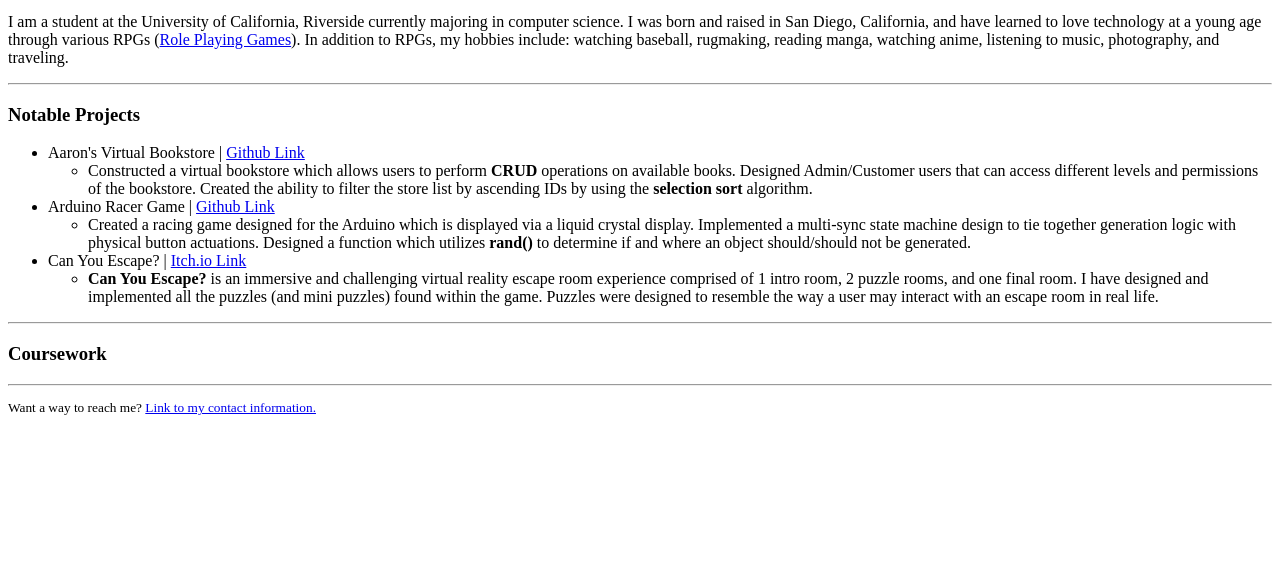
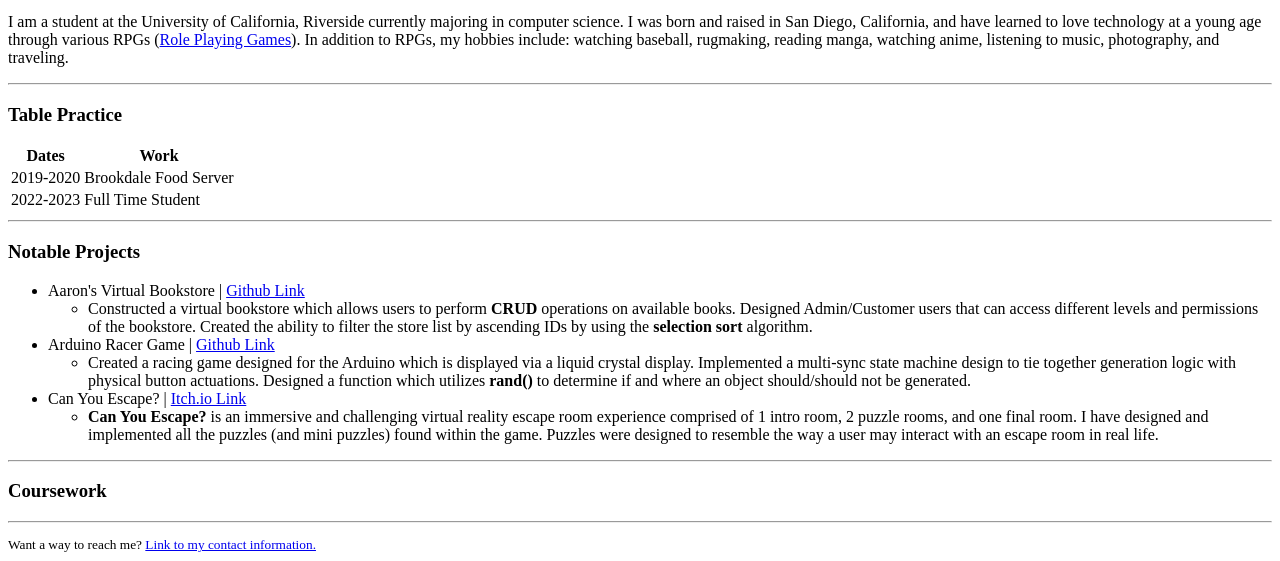
Before and after one commit to abant006/Personal-Site, a plain HTML site: page index.html in a window 1280 px wide. Shown: the part 331-892 px from the top of the page. Before the commit the page ends 800 px from the top, so only its background shows below. Drawn offline with Linux system fonts and the light colour scheme.

Commit message:
Adding table for practice

```diff
--- a/index.html
+++ b/index.html
@@ -22,6 +22,34 @@
                 and have learned to love technology at a young age through various RPGs<wbr> (<a href="https://en.wikipedia.org/wiki/Role-playing_game">Role Playing Games</a>).
                 In addition to RPGs, my hobbies include: watching baseball, rugmaking, reading manga, watching anime, listening to music, photography, and traveling.
             </p>
+        </section>
+
+        <hr> <!--Adding a horizontal rule to separate different sections-->
+
+        <section id="tableprac">
+            <h3>Table Practice</h3>
+
+            <!--Reason we use thead and tbody to section our tables is so we can style each part a different way or for functionality to appear differently-->
+            <table>
+                <thead>
+                    <tr>
+                        <th>Dates</th>
+                        <th>Work</th>
+                    </tr>
+                </thead>
+
+                <tbody>
+                    <tr>
+                        <td>2019-2020</td>
+                        <td>Brookdale Food Server</td>
+                    </tr>
+                    <tr>
+                        <td>2022-2023</td>
+                        <td>Full Time Student</td>
+                    </tr>
+                </tbody>
+
+            </table>
         </section>
 
         <hr> <!--Adding a horizontal rule to separate different sections-->
```
